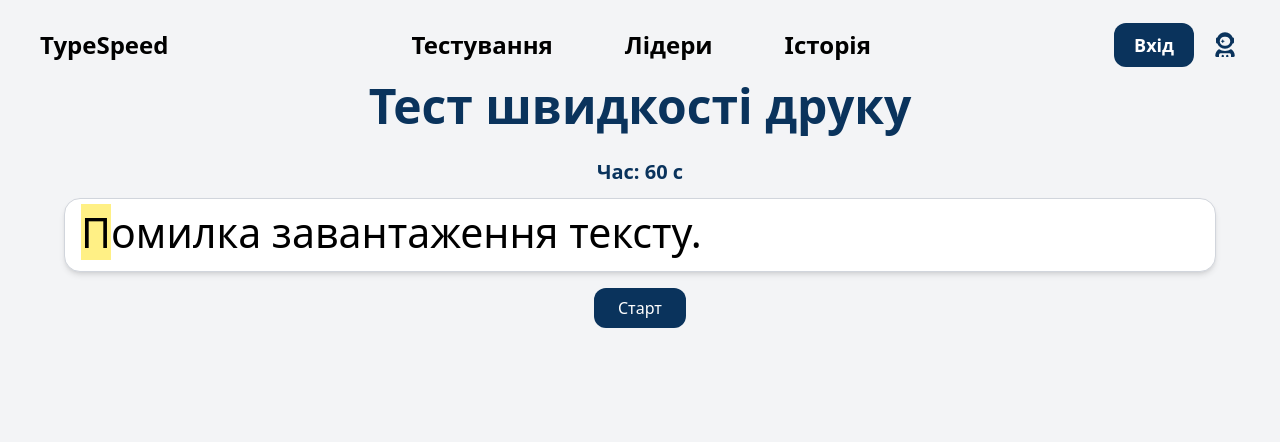
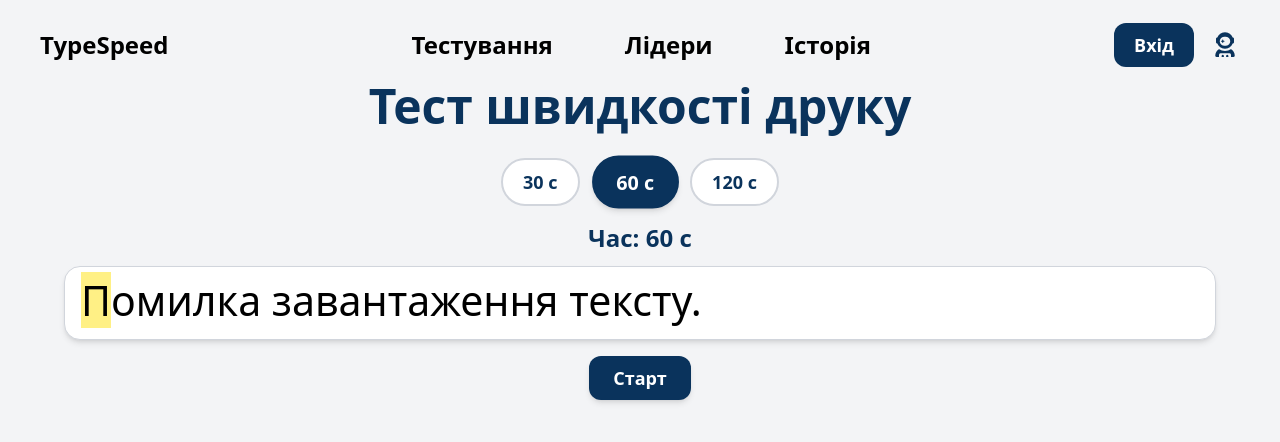
Before and after one commit to nazarMn/type-speed, a React (Vite) app: page / in a window 1280 px wide. Shown: the top 442 px of the page. Built offline with nearby package versions, Linux system fonts and the light colour scheme; no server answers.

Commit message:
added time selection function for print speed test

```diff
--- a/src/components/TextList/TextList.tsx
+++ b/src/components/TextList/TextList.tsx
@@ -7,6 +7,7 @@ export default function TypingTest() {
   const [text, setText] = useState<string>("");
   const [typedIndex, setTypedIndex] = useState<number>(0);
   const [timeLeft, setTimeLeft] = useState<number>(60);
+  const [selectedTime, setSelectedTime] = useState<number>(60);
   const [isActive, setIsActive] = useState<boolean>(false);
   const [isFinished, setIsFinished] = useState<boolean>(false);
   const [cpm, setCpm] = useState<number | null>(null);
@@ -48,6 +49,13 @@ export default function TypingTest() {
     }
   }, [text]);
 
+  const handleTimeSelect = (t: number) => {
+    setSelectedTime(t);
+    if (!isActive && !isFinished) {
+      setTimeLeft(t);
+    }
+  };
+
   const handleKeyDown = (e: React.KeyboardEvent<HTMLDivElement>) => {
     if (isFinished || !text) return;
 
@@ -66,7 +74,7 @@ export default function TypingTest() {
         setHasError(false);
 
         const correctChars = newIndex - mistakes;
-        const elapsedMinutes = (60 - timeLeft) / 60;
+        const elapsedMinutes = (selectedTime - timeLeft) / 60;
 
         if (elapsedMinutes > 0) {
           setCpm(Math.round(correctChars / elapsedMinutes));
@@ -100,7 +108,7 @@ export default function TypingTest() {
     setIsActive(true);
     setIsFinished(false);
     setTypedIndex(0);
-    setTimeLeft(60);
+    setTimeLeft(selectedTime);
     setCpm(null);
     setAccuracy(null);
     setMistakes(0);
@@ -119,7 +127,7 @@ export default function TypingTest() {
     setIsActive(false);
     setIsFinished(false);
     setTypedIndex(0);
-    setTimeLeft(60);
+    setTimeLeft(selectedTime);
     setCpm(null);
     setAccuracy(null);
     setMistakes(0);
@@ -171,13 +179,33 @@ export default function TypingTest() {
 
   return (
     <div className="flex flex-col items-center relative">
-      <h2 className="text-[48px] font-bold mb-4 text-[#0A335C] ">
+      <h2 className="text-[48px] font-bold mb-4 text-[#0A335C]">
         Тест швидкості друку
       </h2>
 
-      <div className="text-xl font-bold text-[#0A335C] mb-3">
+      {!isActive && !isFinished && (
+        <div className="mb-4 flex gap-4">
+          {[30, 60, 120].map((t) => (
+            <button
+              key={t}
+              className={`px-5 py-2 rounded-full transition-all duration-200 border-2 text-lg font-semibold
+                ${
+                  selectedTime === t
+                    ? "bg-[#0A335C] text-white border-[#0A335C] scale-110 shadow-md"
+                    : "bg-white text-[#0A335C] border-gray-300 hover:bg-[#e7eef7]"
+                }`}
+              onClick={() => handleTimeSelect(t)}
+            >
+              {t} c
+            </button>
+          ))}
+        </div>
+      )}
+
+      <div className="text-2xl font-bold text-[#0A335C] mb-3">
         Час: {timeLeft} с
       </div>
+
 
       <div
         className="w-[90%] h-[74px] text-[41px] pl-4 pr-4 bg-white shadow-md rounded-2xl border border-gray-300 mb-4 text-lg leading-relaxed outline-none cursor-text overflow-y-auto whitespace-pre-wrap break-words custom-scroll"
@@ -190,7 +218,7 @@ export default function TypingTest() {
 
       {!isActive && !isFinished && (
         <button
-          className="bg-[#0A335C] text-white px-6 py-2 rounded-xl hover:bg-[#0a447d] cursor-pointer"
+          className="bg-[#0A335C] text-white px-6 py-2 rounded-xl text-lg font-semibold hover:bg-[#0a447d] cursor-pointer shadow-md"
           onClick={startTest}
         >
           Старт
```
